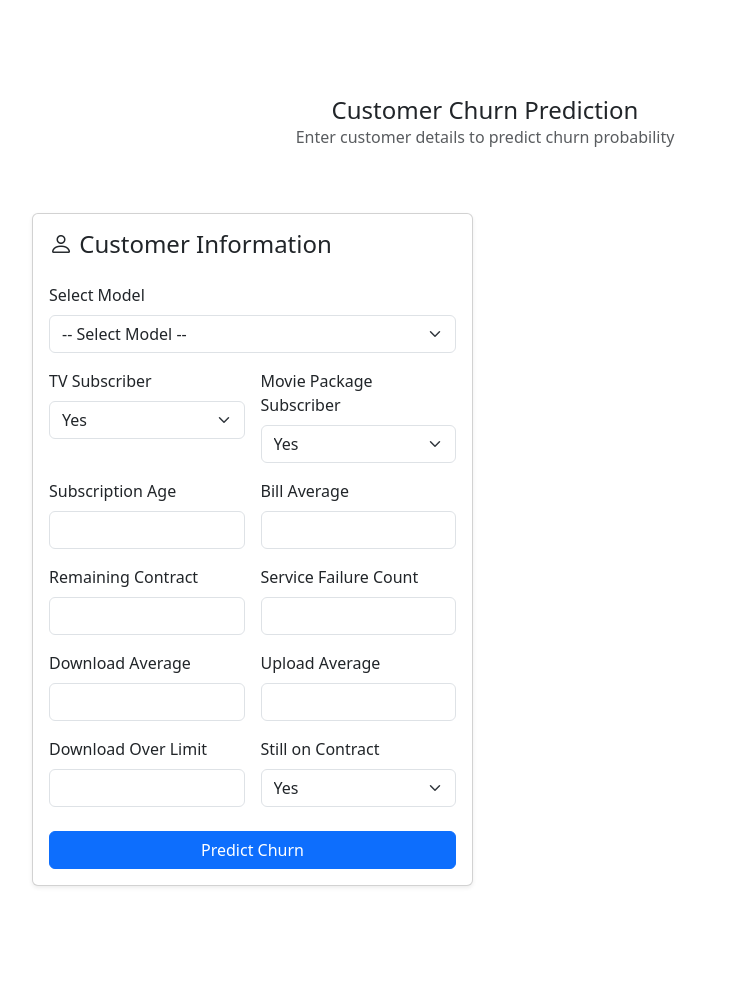
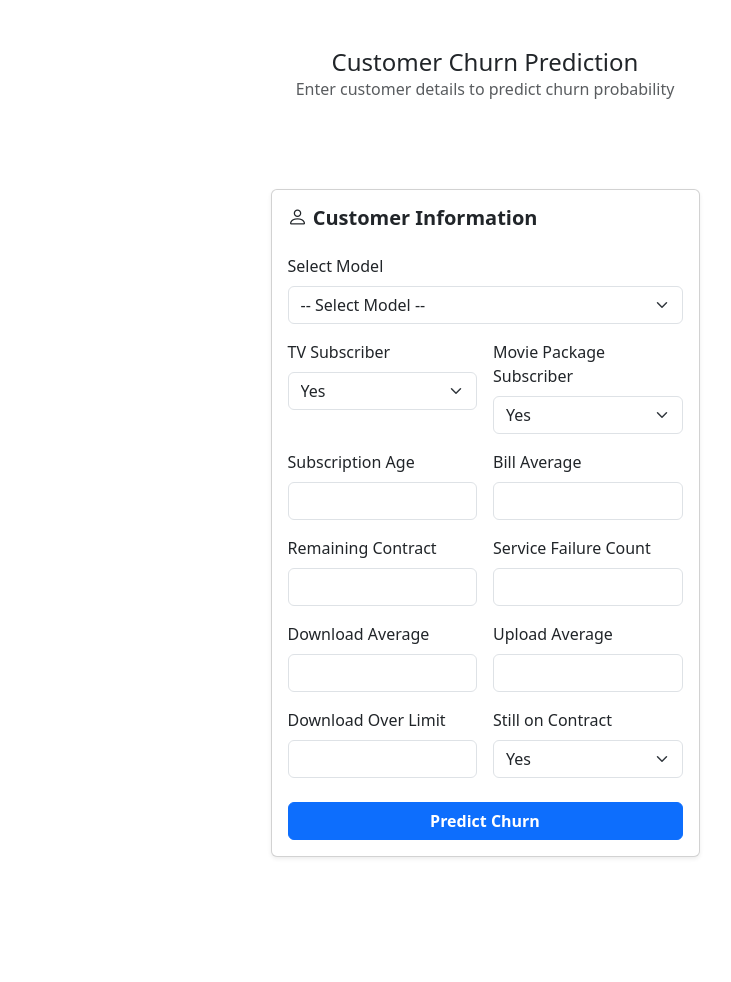
Before and after one commit to vincentalexx/GUI-Churn, a Django app: page / in a window 1280 px wide. Shown: the whole page, without its empty margins (155-886 px from the left). After the commit the page ends 858 px from the top, so only its background shows below. Run offline with Django 5.2, Linux system fonts and the light colour scheme; parts of the project's set-up code (start-up, migrations or seed data) failed here and were passed over.

Commit message:
Make Condition To set form to center & change style

```diff
--- a/main/templates/main.html
+++ b/main/templates/main.html
@@ -1,20 +1,20 @@
 {% extends "base.html" %}
 
 {% block content %}
-<div class="container py-5">
+<div class="container {% if not result %}d-flex align-items-center justify-content-center min-vh-100{% else %}py-5{% endif %}">
     <div class="row justify-content-center">
         <div class="col-lg-10">
-            <div class="row g-4">
+            <div class="row g-4 g-md-5">
                 <div class="text-center mb-4">
                     <h4 class="card-title">Customer Churn Prediction</h4>
                     <p class="text-muted">Enter customer details to predict churn probability</p>
                 </div>
 
                 <!-- Form Input -->
-                <div class="col-md-6">
+                <div class="col-md-6 {% if not result %}offset-md-3{% endif %}">
                     <div class="card shadow-sm">
                         <div class="card-body">
-                            <h4 class="card-title mb-4">
+                            <h4 class="card-title fs-5 fw-semibold mb-4">
                                 <i class="bi bi-person"></i>
                                 Customer Information
                               </h4>
@@ -100,7 +100,7 @@
                                 </div>
 
                                 <div class="mt-4">
-                                    <button type="submit" class="btn btn-primary w-100">Predict Churn</button>
+                                    <button type="submit" class="btn btn-primary w-100 fw-semibold">Predict Churn</button>
                                 </div>
                             </form>
                         </div>
@@ -116,7 +116,9 @@
                             <h5 class="card-title mb-4"><i class="bi bi-graph-up-arrow me-2"></i>Prediction Result</h5>
                             <div class="text-center mb-3">
                                 <h2 class="text-success fw-bold">{{ result.probability }}%</h2>
-                                <span class="badge bg-warning text-dark">{{ result.risk_level }}</span>
+                                <span class="badge bg-warning text-dark">
+                                    <i class="bi bi-exclamation-triangle me-1"></i>{{ result.risk_level }}
+                                </span>
                             </div>
 
                             <div class="mb-3">
```
